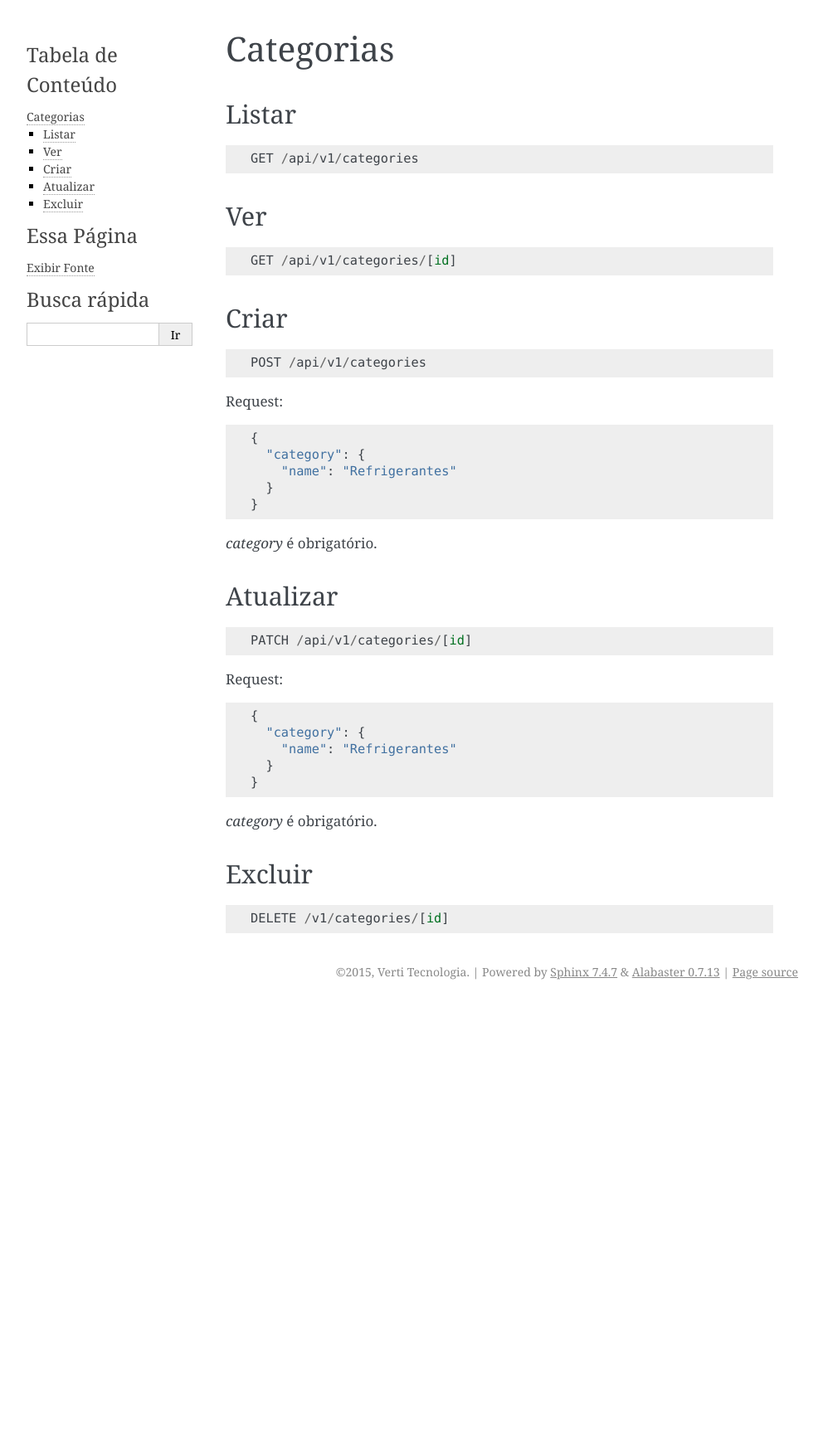
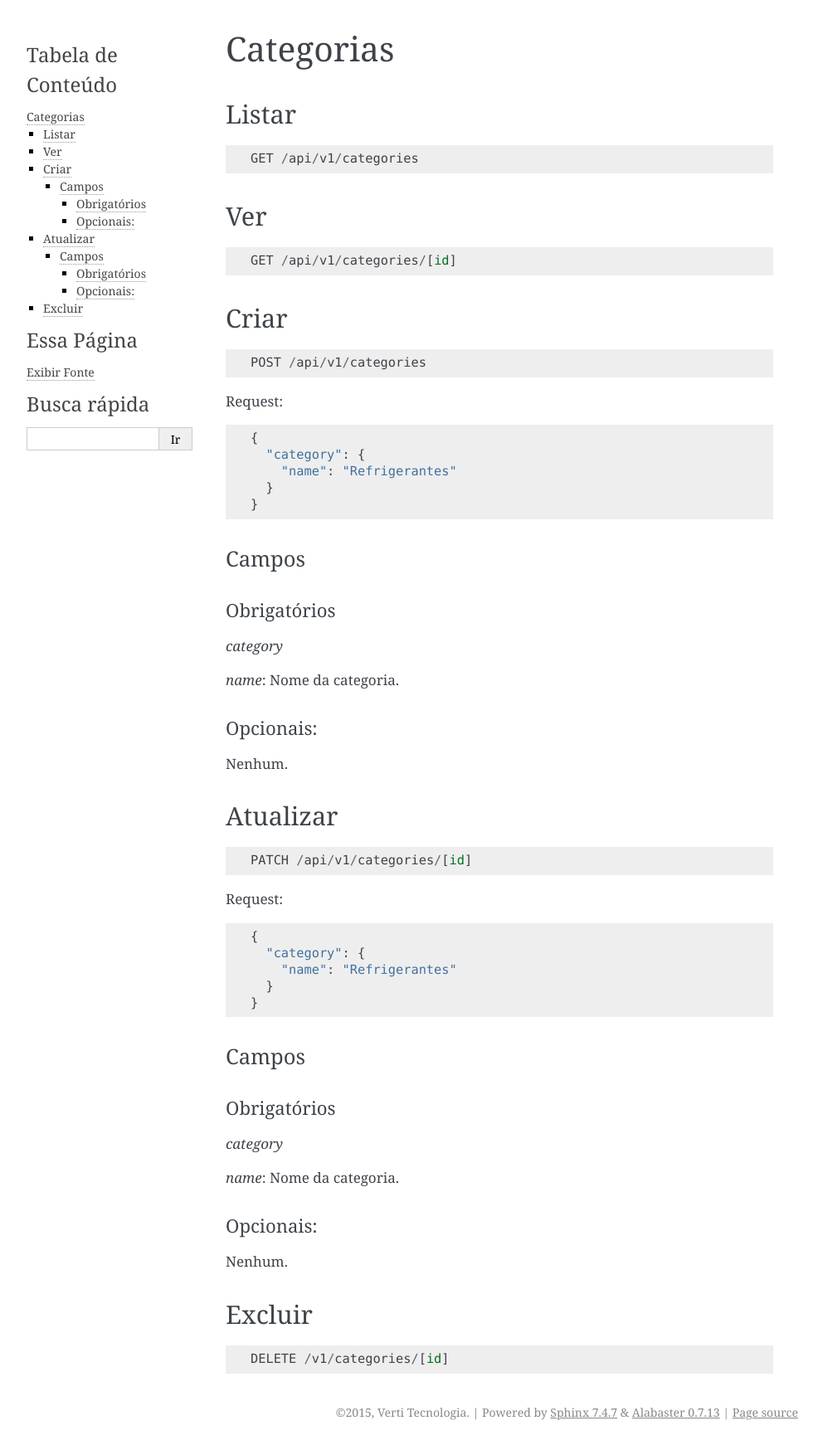
Before and after one commit to rfbezerra/vmpay_api_doc, a Sphinx documentation site: the page built from docs/source/category.rst, in a window 1280 px wide. Shown: the whole page at 83% size, without its empty margins (148-1140 px from the left). Built offline with Sphinx 7.4.7, drawn with Linux system fonts in a browser that asks for light colours; before the commit the page ends 1211 px from its top, so only the background shows below that.

Commit message:
Adiciona informação de campos

```diff
--- a/docs/source/category.rst
+++ b/docs/source/category.rst
@@ -32,7 +32,20 @@ Request::
       }
     }
 
-*category* é obrigatório.
+Campos
+------
+
+Obrigatórios
+^^^^^^^^^^^^
+
+*category*
+
+*name*: Nome da categoria.
+
+Opcionais:
+^^^^^^^^^^
+
+Nenhum.
 
 Atualizar
 =========
@@ -49,7 +62,20 @@ Request::
       }
     }
 
-*category* é obrigatório.
+Campos
+------
+
+Obrigatórios
+^^^^^^^^^^^^
+
+*category*
+
+*name*: Nome da categoria.
+
+Opcionais:
+^^^^^^^^^^
+
+Nenhum.
 
 Excluir
 =======
```
